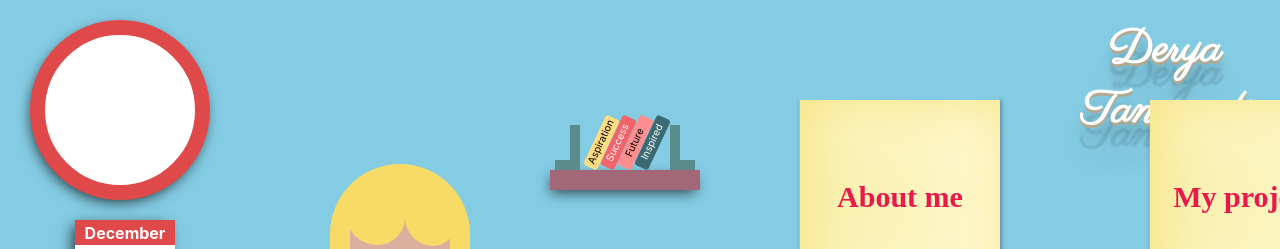
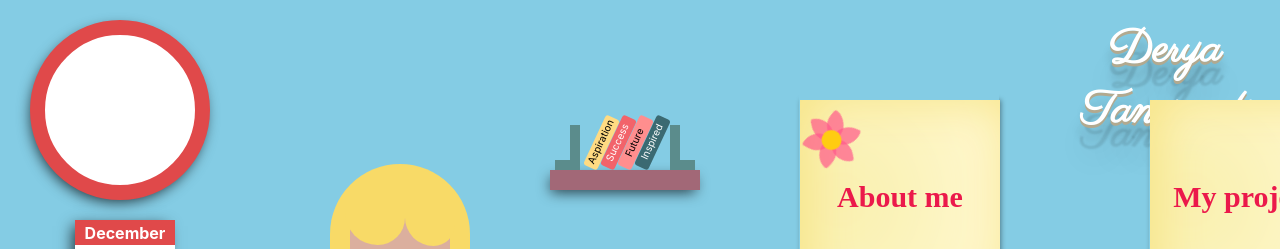
Before and after one commit to deryatanriverdi88/deryatanriverdi, a React (Create React App) app: page / in a window 1280 px wide. Shown: the top 249 px of the page. Built offline with nearby package versions, Linux system fonts and the light colour scheme; a web font is replaced by a local one.

Commit message:
flower is added to the first postit

```diff
--- a/src/App.css
+++ b/src/App.css
@@ -35,6 +35,15 @@ ul li{
   0px 14px 10px rgba(0,0,0,0.15),
   0px 24px 2px rgba(0,0,0,0.1),
   0px 34px 30px rgba(0,0,0,0.1);
+  transition: letter-spacing 3s;
+  transition: left 0.8s;
+  transition-timing-function: linear;
+}
+
+.myname:hover{
+  letter-spacing: 20px;
+  left: 750px;
+
 }
 .clock{
   width: 180px;
@@ -55,42 +64,6 @@ box-shadow: -2px 5px 14px -3px rgba(0,0,0,0.75);
   left: 0px;
   top: 0px;
 }
-
-/* .dot{
-  margin: 50px auto;
-  background:black;
-  width: 20px;
-  height: 20px;
-  border-radius: 50%;
-} */
-
-/* .hour, .minute{
-  width: 35px;
-  height: 7px;
-  background: black;
-  border-radius: 90px;
-  position: relative;
-  top: -65px;
-  left: 25px;
-}
-
-.minute{
-  width: 50px;
-  top: -60px;
-  left: 58px;
-  transform: rotate(30deg);
-  border-radius: 90px;
-}
-
-.second{
-  width: 3px;
-  height: 45px;
-  position: relative;
-  top: -75px;
-  left: 58px;
-  background: #37721b;
-  border-radius: 90px;
-} */
 
 .shelf{
   width: 150px;
@@ -164,6 +137,7 @@ box-shadow: -5px 3px 14px -3px rgba(0,0,0,0.75);
  padding-left: 3px;
 
 }
+
 
 .book ul li:nth-child(2){
   top: -200px;
@@ -424,8 +398,11 @@ box-shadow: -5px 3px 14px -3px rgba(0,0,0,0.75);
   border-radius: 0 0 90px 90px;
   position: relative;
   top: -12px;
-  left: 37px;
+  left: 37px
 }
+
+
+
 
 .mouth:before, .mouth:after{
   content:'';
@@ -819,6 +796,7 @@ box-shadow: -3px 4px 14px -3px rgba(0,0,0,0.75);
   left: 12px;
 }
 
+
 .dog-eyes ul li:before{
   content: "";
   display: inline-block;
@@ -890,8 +868,18 @@ z-index: 1;
   top: -85px;
  left: 25px;
  border-radius: 0 0 50% 50%;
+ animation-name: dog-tongue;
+ animation-duration: 1s;
+ animation-iteration-count: infinite;
 }
 
+
+@keyframes dog-tongue{
+ 0% {height: 20px;}
+ 20% {height: 15px;}
+ 30% {height: 10px;}
+ 40% {height: 5px;}
+}
 .dog-body{
   width: 70px;
   height: 80px;
@@ -1095,13 +1083,81 @@ box-shadow: -3px 4px 14px -3px rgba(0,0,0,0.75);
 }
 
 .postits p{
-  /* font-family: 'Indie Flower', cursive;
-   */
    font-family: 'Cute Font', cursive;
   font-size: 30px;
   padding-top: 80px;
   font-weight: bold;
   color: #EB194B;
+}
+
+.flower{
+  position: absolute;
+  top: -10px;
+  left: -10px;
+  animation: rotate-flower 8s infinite linear;
+  width: 90px;
+  height: 90px;
+}
+
+@keyframes rotate-flower{
+  from {
+    transform: rotate(0deg);
+  }
+  to {
+    transform: rotate(359deg);
+  }
+}
+
+.middle{
+  width: 20px;
+  height: 20px;
+  position: absolute;
+  left: 34px;
+  top: 29px;
+  background: #fc1;
+  border-radius: 50%;
+  z-index:1;
+}
+
+.flower ul li {
+  position: absolute;
+  top: 17px;
+  left: 25px;
+  width: 25px;
+  height: 20px;
+  background:rgba(255, 87, 138, 0.7);
+  border-radius: 90px 50%;
+  transform: rotate(-90deg);
+
+}
+
+.flower ul li:nth-child(2){
+  transform: rotate(-15deg);
+  top: 18px;
+  left: 40px;
+}
+
+.flower ul li:nth-child(3){
+  top: 30px;
+left: 45px;
+transform: rotate(35deg);
+}
+.flower ul li:nth-child(4){
+  top: 42px;
+left: 39px;
+transform: rotate(85deg);
+}
+
+.flower ul li:nth-child(5){
+  top: 42px;
+  left: 24px;
+  transform: rotate(155deg);
+}
+
+.flower ul li:nth-child(6){
+  top: 29px;
+  left: 17px;
+  transform: rotate(35deg);
 }
 
 .post-it-1 p:hover, .post-it-2 p:hover, .post-it-3 p:hover, .post-it-4 p:hover{
--- a/src/App.js
+++ b/src/App.js
@@ -112,10 +112,7 @@ class App extends React.Component {
           <Clock className="react-clock"
           value={this.state.date}
         />
-            {/* <div className="dot"></div>
-            <div className="hour"></div>
-            <div className="minute"></div>
-            <div className="second"></div> */}
+
           </div>
           <div className="calendar">
           <div className="month">{this.month()}</div>
@@ -248,6 +245,19 @@ class App extends React.Component {
           <div className="coffee-bottom"></div>
          <div className="postits">
           <div className="post-it-1">
+
+             <div className="flower">
+               <div className="middle"></div>
+               <ul>
+                 <li></li>
+                 <li></li>
+                 <li></li>
+                 <li></li>
+                 <li></li>
+                 <li></li>
+               </ul>
+             </div>
+
             <p onClick={this.handleBioClick}> About me</p>
           </div>
           <div className="post-it-2">
```
